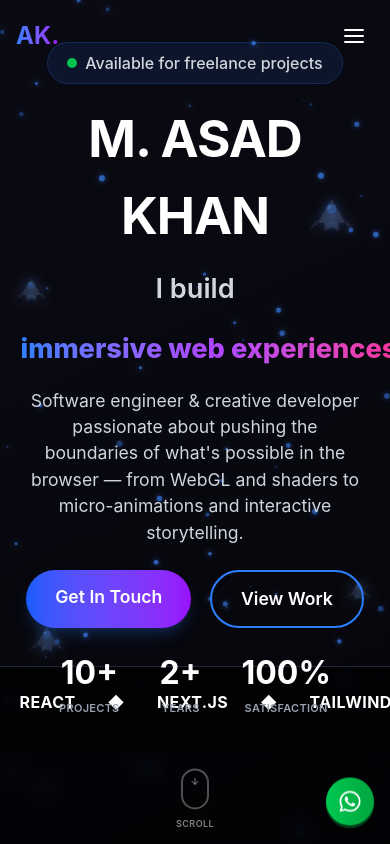
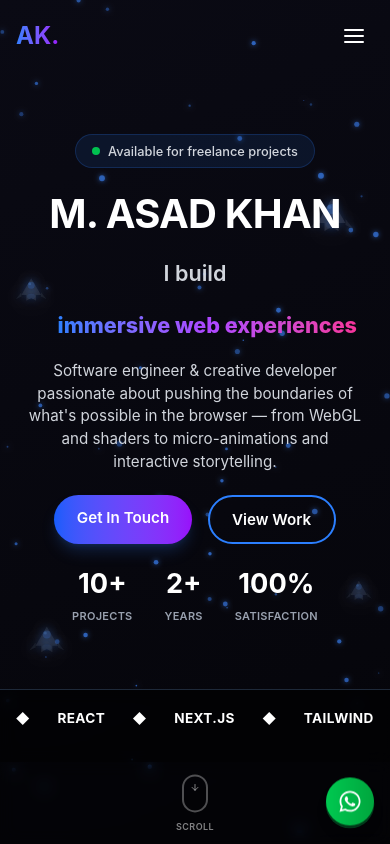
Before and after one commit to Asadniazi586/portfolio_website, a React app: page / in a window 390 px wide. Shown: the top 844 px of the page. Built offline with nearby package versions, Linux system fonts and the light colour scheme; the HTML template or start-up script is replaced by a standard one.

Commit message:
upgrade hero section

```diff
--- a/src/index.css
+++ b/src/index.css
@@ -146,87 +146,76 @@
     padding-right: 1rem !important;
   }
 
-  /* AVAILABLE BADGE - BIGGER */
   #home .inline-flex {
     margin-bottom: 1rem !important;
-    padding: 0.5rem 1.2rem !important;
+    padding: 0.4rem 1rem !important;
   }
 
   #home .inline-flex span:last-child {
-    font-size: 1rem !important;
+    font-size: 0.8rem !important;
   }
 
-  #home .inline-flex span:first-child {
-    width: 10px !important;
-    height: 10px !important;
-  }
-
-  /* NAME - BIGGER */
   #home h1 {
-    font-size: 3.2rem !important;
-    margin-bottom: 1rem !important;
+    font-size: 2.5rem !important;
+    margin-bottom: 0.85rem !important;
     letter-spacing: -0.02em !important;
   }
 
-  /* I BUILD TEXT - BIGGER */
   #home .text-xl {
-    font-size: 1.7rem !important;
+    font-size: 1.35rem !important;
     margin-bottom: 0.85rem !important;
   }
 
   #home .whitespace-nowrap.text-xl {
-    font-size: 1.7rem !important;
+    font-size: 1.35rem !important;
   }
 
   #home .font-extrabold {
-    font-size: 1.7rem !important;
+    font-size: 1.35rem !important;
   }
 
   #home .relative.inline-block {
-    min-width: 380px !important;
+    min-width: 340px !important;
   }
 
-  /* DESCRIPTION - BIGGER */
   #home p {
-    font-size: 1.1rem !important;
-    margin-bottom: 1.5rem !important;
+    font-size: 0.95rem !important;
+    margin-bottom: 1.35rem !important;
     line-height: 1.5 !important;
     padding-left: 0.5rem !important;
     padding-right: 0.5rem !important;
   }
 
-  /* BUTTONS - BIGGER */
   #home .flex.justify-center.gap-4 {
-    margin-bottom: 1.5rem !important;
-    gap: 1.2rem !important;
+    margin-bottom: 1.35rem !important;
+    gap: 1rem !important;
   }
 
   #home a.px-6 {
-    padding-left: 1.8rem !important;
-    padding-right: 1.8rem !important;
+    padding-left: 1.4rem !important;
+    padding-right: 1.4rem !important;
   }
 
   #home a.py-2\.5 {
-    padding-top: 0.85rem !important;
-    padding-bottom: 0.85rem !important;
+    padding-top: 0.7rem !important;
+    padding-bottom: 0.7rem !important;
   }
 
   #home a {
-    font-size: 1.1rem !important;
+    font-size: 0.95rem !important;
   }
 
-  /* STATS - BIGGER */
   #home .text-2xl {
-    font-size: 2rem !important;
+    font-size: 1.7rem !important;
   }
 
   #home .gap-12 {
-    gap: 2.5rem !important;
+    gap: 2rem !important;
   }
 
   #home .text-\[10px\] {
-    font-size: 0.85rem !important;
-    margin-top: 0.4rem !important;
+    font-size: 0.75rem !important;
+    margin-top: 0.3rem !important;
   }
 
   #home .flex.justify-center.items-start.gap-12 {
@@ -250,15 +239,14 @@
     overflow-x: hidden;
   }
 
-  /* MARQUEE - BIGGER */
   .marquee-track {
     animation: marquee 35s linear infinite !important;
   }
 
   .marquee-track span {
-    font-size: 1rem !important;
-    margin-left: 1rem !important;
-    margin-right: 1rem !important;
+    font-size: 0.85rem !important;
+    margin-left: 0.85rem !important;
+    margin-right: 0.85rem !important;
   }
 
   .h-4 {
@@ -266,23 +254,49 @@
   }
 
   .marquee-container {
-    padding-top: 0.9rem !important;
-    padding-bottom: 0.9rem !important;
+    padding-top: 0.7rem !important;
+    padding-bottom: 0.7rem !important;
   }
 
-  /* SCROLL INDICATOR - BIGGER */
   #home .flex.flex-col.items-center.justify-center.py-2\.5 {
-    padding-top: 0.9rem !important;
-    padding-bottom: 0.9rem !important;
+    padding-top: 0.7rem !important;
+    padding-bottom: 0.7rem !important;
   }
 
   #home .w-6.h-9 {
-    width: 1.8rem !important;
-    height: 2.6rem !important;
+    width: 1.6rem !important;
+    height: 2.4rem !important;
   }
 
   #home .text-\[8px\] {
-    font-size: 0.75rem !important;
+    font-size: 0.65rem !important;
+  }
+
+  /* ==================== FIX FOR MOBILE PROJECTS CARDS ==================== */
+  /* Remove backdrop-filter on mobile - this causes the blurring/shattering */
+  #projects .bg-gradient-to-br {
+    backdrop-filter: none !important;
+    -webkit-backdrop-filter: none !important;
+    /* Keep the gradient background */
+    background: linear-gradient(to bottom right, rgba(17, 24, 39, 0.95), rgba(31, 41, 55, 0.95)) !important;
+  }
+
+  /* Optimize transforms for mobile */
+  #projects .flex {
+    transition: transform 0.15s ease-out !important;
+    will-change: auto !important;
+  }
+
+  /* Force GPU acceleration properly */
+  #projects .flex-shrink-0,
+  #projects img {
+    transform: translate3d(0, 0, 0) !important;
+    -webkit-transform: translate3d(0, 0, 0) !important;
+  }
+
+  /* Prevent image blur during scroll */
+  #projects img {
+    image-rendering: auto !important;
   }
 }
 
```
